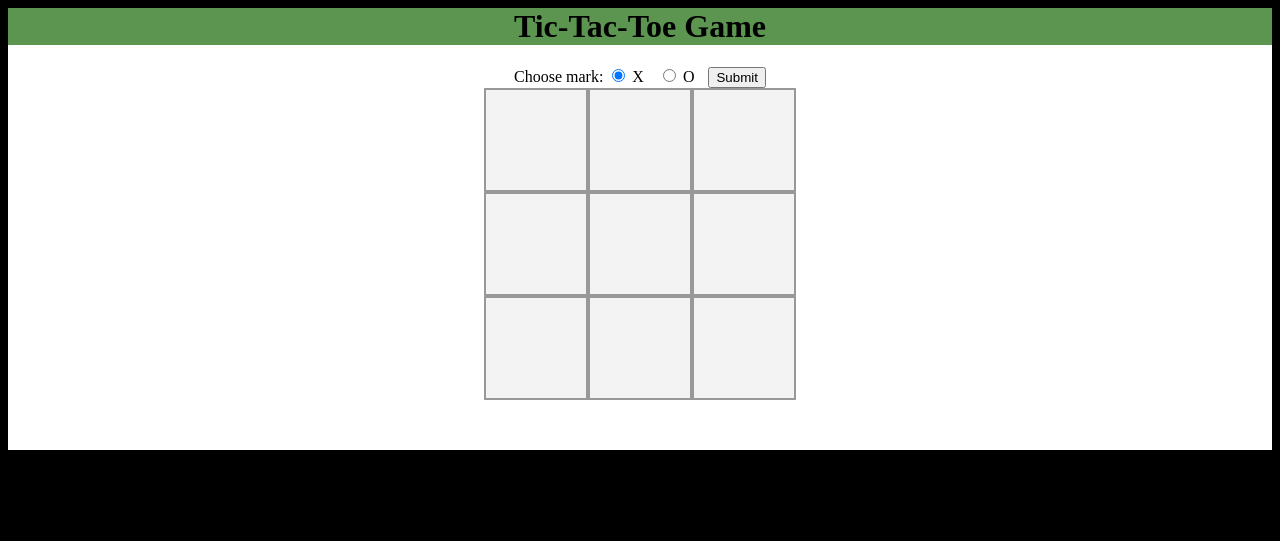
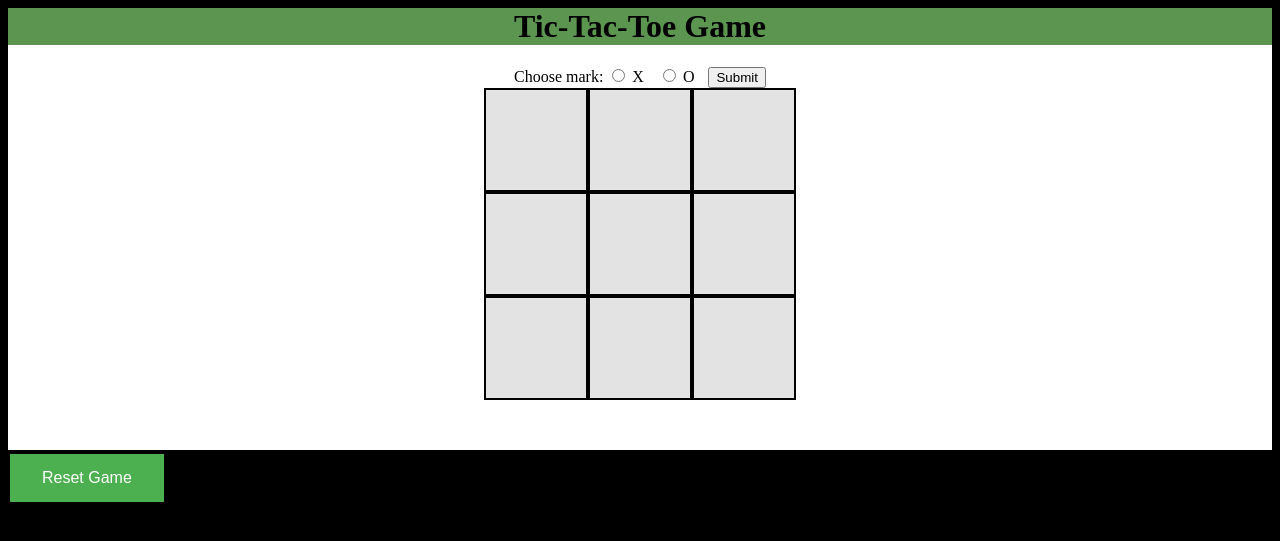
Before and after one commit to adames-ouro/tic-tac-toe-game, a Flask app: page / in a window 1280 px wide. Shown: the top 541 px of the page. Run offline with Flask 3, Linux system fonts and the light colour scheme.

Commit message:
deleted:    _.ipynb 	modified:   main.py 	modified:   static/css/style.css 	modified:   static/js/script.js 	modified:   templates/index.html 	modified:   tictactoe.py

```diff
--- a/main.py
+++ b/main.py
@@ -8,47 +8,26 @@ game = TicTacToe()
 def home():
     return render_template('index.html')
 
-@app.route('/main.py', methods=['POST'])
-def main():
-    def board_map(cell_id):
-        if cell_id == "cell-0":
-            return (0,0)
-        elif cell_id == "cell-1":
-            return (0,1)
-        elif cell_id == "cell-2":
-            return (0,2)
-        elif cell_id == "cell-3":
-            return (1,0)
-        elif cell_id == "cell-4":
-            return (1,1)
-        elif cell_id == "cell-5":
-            return (1,2)
-        elif cell_id == "cell-6":
-            return (2,0)
-        elif cell_id == "cell-7":
-            return (2,1)
-        elif cell_id == "cell-8":
-            return (2,2)
-
-    # Get JSON data from request
+@app.route('/usr', methods=['POST'])
+def player_mark():
+    # Get JSON data from request to choose mark
     data = request.get_json()
-
-    # Get board data from request
-    board_data = data.get('board')
-    row = board_data.get('row')
-    col = board_data.get('col')
-    value = board_data.get('value')
-    game.board[row][col] = value
-
-    # Get cell id and mark from data
-    cell_id = data.get('id')
     mark = data.get('mark')
 
-    row, col = board_map(cell_id)
-    mark = game.player
-    game.mark(row, col)
+    if mark == 'O':
+        game.player = 'X'
+        game.player = mark
+
+    else:
+        game.player = mark
 
     return jsonify({'mark': mark})
 
+@app.route('/reset', methods=['POST'])
+def reset_game():
+    # Reset the game state
+    game.reset()
+    return jsonify({'status': 'Game reset'})
+
 if __name__ == '__main__':
-    app.run(port=8000)
+    app.run(port=7000)
--- a/static/css/style.css
+++ b/static/css/style.css
@@ -9,11 +9,6 @@
     background-color: rgb(91, 149, 80);
     color: rgb(0, 0, 0);
     width: 100%;
-}
-
-.grid.disabled {
-    pointer-events: none;
-    opacity: 0.4;
 }
 
 .tic-tac-toe {
@@ -54,3 +49,23 @@
     display: inline-block;
     margin-right: 10px;
 }
+
+#reset-button {
+    background-color: #4CAF50; /* Green */
+    border: none;
+    color: white;
+    padding: 15px 32px;
+    text-align: center;
+    text-decoration: none;
+    display: inline-block;
+    font-size: 16px;
+    margin: 4px 2px;
+    cursor: pointer;
+    transition-duration: 0.4s;
+}
+
+#reset-button:hover {
+    background-color: white;
+    color: black;
+    border: 2px solid #4CAF50;
+}
--- a/static/js/script.js
+++ b/static/js/script.js
@@ -1,56 +1,76 @@
+// get user mark
 document.addEventListener('DOMContentLoaded', (event) => {
+    // Add event listener to the settings form
+    document.getElementById('settings-form').addEventListener('submit', function(event) {
 
-    document.getElementById('settings-form').addEventListener('submit', function(event) {
+        // Prevent the default form submission
         event.preventDefault();
 
+        // Get the selected mark (X or O)
         var selectedMark = document.querySelector('input[name="player1"]:checked').value;
 
-        fetch('/main.py', {  // Changed route to '/main.py'
+        if (selectedMark === 'O') {
+            // First, make a request to the /usr route to get the user's data (X or O)
+            fetch('/usr', {
                 method: 'POST',
                 headers: {
                     'Content-Type': 'application/json',
                 },
-            body: JSON.stringify({ mark: selectedMark , board: { row: 1, col: 1, value: 'X' } }),
+                body: JSON.stringify({ mark: selectedMark }),
             })
             .then(response => response.json())
             .then(data => {
                 console.log(data);
-            document.getElementById('grid').classList.remove('disabled');
-        })
-        .catch((error) => {
-            console.error('Error:', error);
+
+                // Get the a corner
+                var elements = ['cell-0', 'cell-2', 'cell-6', 'cell-8'];
+                var randomIndex = Math.floor(Math.random() * elements.length); // Generate a random index
+                var chosenElement = elements[randomIndex]; // Use the random index to pick an element
+                var cell = document.getElementById(chosenElement); // mark that conrner
+
+                // Add 'X' to the cell element
+                cell.textContent = 'X';
+
+                // Apply the .x-mark CSS class to the cell-4 element
+                cell.classList.add('x-mark');
+            });
+            }
     });
 });
 
 
-
-    var cells = document.querySelectorAll('.cell');
-
-    for (var i = 0; i < cells.length; i++) {
-        cells[i].addEventListener('click', function() {
-            var cellId = this.id;
-
-            fetch('/main.py', {  // Changed route to '/main.py'
+// Add a click event listener to the reset button
+document.addEventListener('DOMContentLoaded', (event) => {
+    // Get the reset button element
+    var resetButton = document.getElementById('reset-button');
+    resetButton.addEventListener('click', function() {
+        // Make a request to the /reset route to reset the game state
+        fetch('/reset', {
             method: 'POST',
-                headers: {
-                    'Content-Type': 'application/json',
-                },
-                body: JSON.stringify({ id: cellId }),
         })
         .then(response => response.json())
         .then(data => {
-                var mark = data.mark;
-                this.innerHTML = mark;
-                if (mark === 'X') {
-                    this.classList.add('x-mark');
-                } else if (mark === 'O') {
-                    this.classList.add('o-mark');
+            console.log(data);
+
+            // Get all the cells
+            var cells = document.querySelectorAll('.cell');
+
+            // Loop through each cell
+            for (var i = 0; i < cells.length; i++) {
+                // Clear the text content of the cell
+                cells[i].textContent = '';
+
+                // Remove the .x-mark class from the cell
+                cells[i].classList.remove('x-mark');
             }
-            })
-            .catch((error) => {
-                console.error('Error:', error);
+            // Get the radio buttons
+            var radioButtons = document.querySelectorAll('#settings-form input[type="radio"]');
+
+            // Loop through each radio button
+            for (var i = 0; i < radioButtons.length; i++) {
+                // Remove the checked value from the radio button
+                radioButtons[i].checked = false;
+            }
         });
     });
-    }
-
 });
--- a/templates/index.html
+++ b/templates/index.html
@@ -13,12 +13,12 @@
         <form id="settings-form">
             <label for="player1">Choose mark:</label>
             <div>
-                <input type="radio" id="x" name="player1" value="X" checked>
-                <label for="x">X</label>
+                <input type="radio" id="x" name="player1" value="X">
+                <label for="X">X</label>
             </div>
             <div>
                 <input type="radio" id="o" name="player1" value="O">
-                <label for="o">O</label>
+                <label for="O">O</label>
             </div>
             <input type="submit" value="Submit">
         </form>
@@ -44,7 +44,7 @@
         </div>
 
     </div>
-
+    <button id="reset-button">Reset Game</button>
     <script src="/static/js/script.js"></script>
 </body>
 </html>
```
Also changed, not shown: tictactoe.py (+8 -3 lines), 1 other file. Lines whose indentation alone changed are shown as unchanged.
